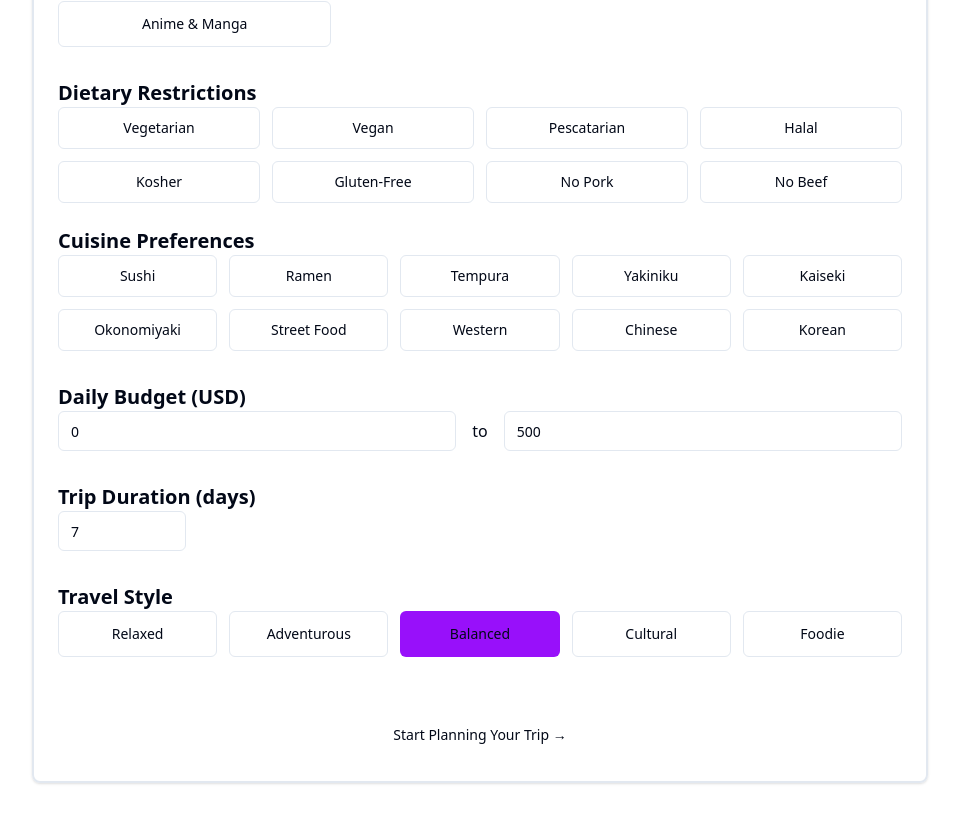
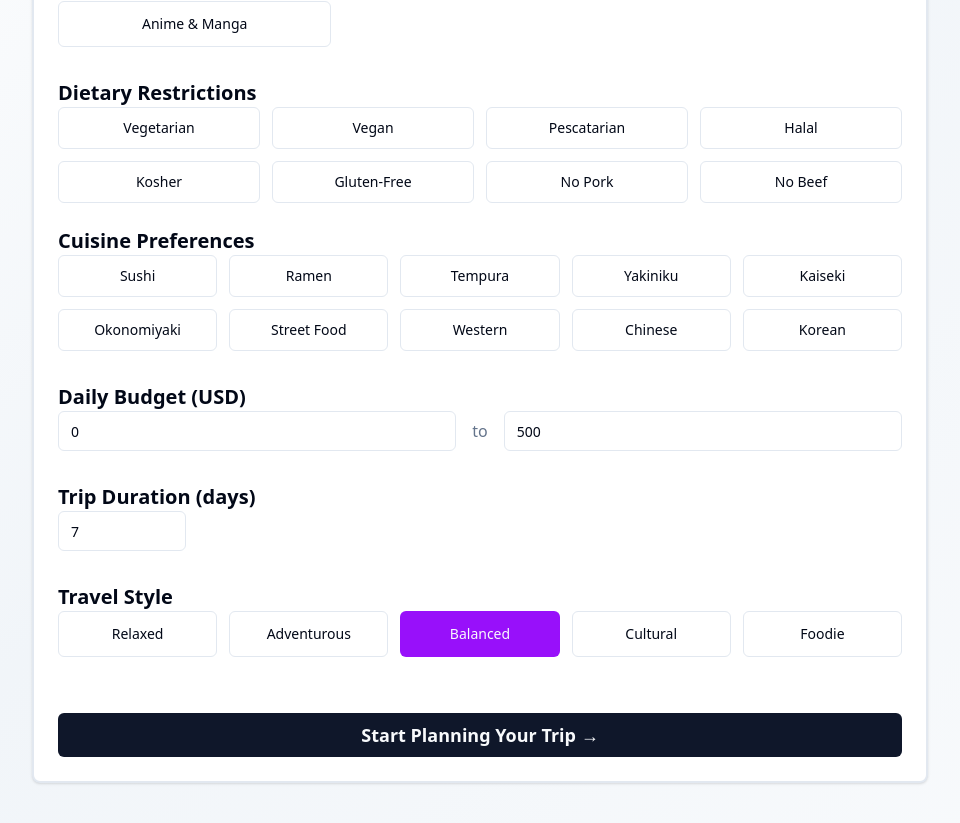
Before and after one commit to SagiTheDagi/japlan, a React app in the folder frontend/: page / in a window 1280 px wide. Shown: the part 381-1204 px from the top of the page, without its empty margins (160-1120 px from the left). Built offline with nearby package versions, Linux system fonts and the light colour scheme; no server answers; the HTML template or start-up script is replaced by a standard one.

Commit message:
used css variables

```diff
--- a/frontend/src/components/RestaurantBlock.tsx
+++ b/frontend/src/components/RestaurantBlock.tsx
@@ -49,7 +49,7 @@ export default function RestaurantBlock({
             <h3 className="font-semibold text-sm mb-1 line-clamp-1">
               {restaurant.name}
             </h3>
-            <p className="text-xs text-muted-foreground mb-2 line-clamp-2">
+            <p className="text-xs text-(--muted-foreground) mb-2 line-clamp-2">
               {restaurant.description}
             </p>
             <div className="flex items-center gap-2 flex-wrap">
--- a/frontend/src/components/ui/badge.tsx
+++ b/frontend/src/components/ui/badge.tsx
@@ -9,11 +9,11 @@ const badgeVariants = cva(
     variants: {
       variant: {
         default:
-          "border-transparent bg-primary text-primary-foreground hover:bg-primary/80",
+          "border-transparent bg-(--primary) text-(--primary-foreground) hover:bg-(--primary)/80",
         secondary:
-          "border-transparent bg-secondary text-secondary-foreground hover:bg-secondary/80",
+          "border-transparent bg-(--secondary) text-(--secondary-foreground) hover:bg-(--secondary)/80",
         destructive:
-          "border-transparent bg-destructive text-destructive-foreground hover:bg-destructive/80",
+          "border-transparent bg-(--destructive) text-(--destructive-foreground) hover:bg-(--destructive)/80",
         outline: "text-foreground",
       },
     },
--- a/frontend/src/components/ui/button.tsx
+++ b/frontend/src/components/ui/button.tsx
@@ -8,15 +8,15 @@ const buttonVariants = cva(
   {
     variants: {
       variant: {
-        default: "bg-primary text-primary-foreground hover:bg-primary/90",
+        default: "bg-(--primary) text-(--primary-foreground) hover:bg-(--primary)/90",
         destructive:
-          "bg-destructive text-destructive-foreground hover:bg-destructive/90",
+          "bg-(--destructive) text-(--destructive-foreground) hover:bg-(--destructive)/90",
         outline:
-          "border border-input bg-background hover:bg-accent hover:text-accent-foreground",
+          "border border-(--input) bg-(--background) hover:bg-(--accent) hover:text-(--accent-foreground)",
         secondary:
-          "bg-secondary text-secondary-foreground hover:bg-secondary/80",
-        ghost: "hover:bg-accent hover:text-accent-foreground",
-        link: "text-primary underline-offset-4 hover:underline",
+          "bg-(--secondary) text-(--secondary-foreground) hover:bg-(--secondary)/80",
+        ghost: "hover:bg-(--accent) hover:text-(--accent-foreground)",
+        link: "text-(--primary) underline-offset-4 hover:underline",
       },
       size: {
         default: "h-10 px-4 py-2",
--- a/frontend/src/components/ui/card.tsx
+++ b/frontend/src/components/ui/card.tsx
@@ -9,7 +9,7 @@ const Card = React.forwardRef<
   <div
     ref={ref}
     className={cn(
-      "rounded-lg border bg-card text-card-foreground shadow-sm",
+      "rounded-lg border bg-(--card) text-(--card-foreground) shadow-sm",
       className
     )}
     {...props}
@@ -50,7 +50,7 @@ const CardDescription = React.forwardRef<
 >(({ className, ...props }, ref) => (
   <p
     ref={ref}
-    className={cn("text-sm text-muted-foreground", className)}
+    className={cn("text-sm text-(--muted-foreground)", className)}
     {...props}
   />
 ))
--- a/frontend/src/components/ui/input.tsx
+++ b/frontend/src/components/ui/input.tsx
@@ -11,7 +11,7 @@ const Input = React.forwardRef<HTMLInputElement, InputProps>(
       <input
         type={type}
         className={cn(
-          "flex h-10 w-full rounded-md border border-input bg-background px-3 py-2 text-sm ring-offset-background file:border-0 file:bg-transparent file:text-sm file:font-medium file:text-foreground placeholder:text-muted-foreground focus-visible:outline-none focus-visible:ring-2 focus-visible:ring-ring focus-visible:ring-offset-2 disabled:cursor-not-allowed disabled:opacity-50",
+          "flex h-10 w-full rounded-md border border-(--input) bg-(--background) px-3 py-2 text-sm ring-offset-background file:border-0 file:bg-transparent file:text-sm file:font-medium file:text-(--foreground) placeholder:text-(--muted-foreground) focus-visible:outline-none focus-visible:ring-2 focus-visible:ring-ring focus-visible:ring-offset-2 disabled:cursor-not-allowed disabled:opacity-50",
           className
         )}
         ref={ref}
--- a/frontend/src/components/ui/tabs.tsx
+++ b/frontend/src/components/ui/tabs.tsx
@@ -12,7 +12,7 @@ const TabsList = React.forwardRef<
   <TabsPrimitive.List
     ref={ref}
     className={cn(
-      "inline-flex h-10 items-center justify-center rounded-md bg-muted p-1 text-muted-foreground",
+      "inline-flex h-10 items-center justify-center rounded-md bg-(--muted) p-1 text-(--muted-foreground)",
       className
     )}
     {...props}
@@ -27,7 +27,7 @@ const TabsTrigger = React.forwardRef<
   <TabsPrimitive.Trigger
     ref={ref}
     className={cn(
-      "inline-flex items-center justify-center whitespace-nowrap rounded-sm px-3 py-1.5 text-sm font-medium ring-offset-background transition-all focus-visible:outline-none focus-visible:ring-2 focus-visible:ring-ring focus-visible:ring-offset-2 disabled:pointer-events-none disabled:opacity-50 data-[state=active]:bg-background data-[state=active]:text-foreground data-[state=active]:shadow-sm",
+      "inline-flex items-center justify-center whitespace-nowrap rounded-sm px-3 py-1.5 text-sm font-medium ring-offset-background transition-all focus-visible:outline-none focus-visible:ring-2 focus-visible:ring-ring focus-visible:ring-offset-2 disabled:pointer-events-none disabled:opacity-50 data-[state=active]:bg-(--background) data-[state=active]:text-(--foreground) data-[state=active]:shadow-sm",
       className
     )}
     {...props}
--- a/frontend/src/index.css
+++ b/frontend/src/index.css
@@ -2,69 +2,58 @@
 
 @layer base {
   :root {
-    --background: 0 0% 100%;
-    --foreground: 222.2 84% 4.9%;
-    --card: 0 0% 100%;
-    --card-foreground: 222.2 84% 4.9%;
-    --popover: 0 0% 100%;
-    --popover-foreground: 222.2 84% 4.9%;
-    --primary: 222.2 47.4% 11.2%;
-    --primary-foreground: 210 40% 98%;
-    --secondary: 210 40% 96.1%;
-    --secondary-foreground: 222.2 47.4% 11.2%;
-    --muted: 210 40% 96.1%;
-    --muted-foreground: 215.4 16.3% 46.9%;
-    --accent: 210 40% 96.1%;
-    --accent-foreground: 222.2 47.4% 11.2%;
-    --destructive: 0 84.2% 60.2%;
-    --destructive-foreground: 210 40% 98%;
-    --border: 214.3 31.8% 91.4%;
-    --input: 214.3 31.8% 91.4%;
-    --ring: 222.2 84% 4.9%;
+    --background: hsl(0 0% 100%);
+    --foreground: hsl(222.2 84% 4.9%);
+    --card: hsl(0 0% 100%);
+    --card-foreground: hsl(222.2 84% 4.9%);
+    --popover: hsl(0 0% 100%);
+    --popover-foreground: hsl(222.2 84% 4.9%);
+    --primary: hsl(222.2 47.4% 11.2%);
+    --primary-foreground: hsl(210 40% 98%);
+    --secondary: hsl(210 40% 96.1%);
+    --secondary-foreground: hsl(222.2 47.4% 11.2%);
+    --muted: hsl(210 40% 96.1%);
+    --muted-foreground: hsl(215.4 16.3% 46.9%);
+    --accent: hsl(210 40% 96.1%);
+    --accent-foreground: hsl(222.2 47.4% 11.2%);
+    --destructive: hsl(0 84.2% 60.2%);
+    --destructive-foreground: hsl(210 40% 98%);
+    --border: hsl(214.3 31.8% 91.4%);
+    --input: hsl(214.3 31.8% 91.4%);
+    --ring: hsl(222.2 84% 4.9%);
     --radius: 0.5rem;
   }
 
   .dark {
-    --background: 222.2 84% 4.9%;
-    --foreground: 210 40% 98%;
-    --card: 222.2 84% 4.9%;
-    --card-foreground: 210 40% 98%;
-    --popover: 222.2 84% 4.9%;
-    --popover-foreground: 210 40% 98%;
-    --primary: 210 40% 98%;
-    --primary-foreground: 222.2 47.4% 11.2%;
-    --secondary: 217.2 32.6% 17.5%;
-    --secondary-foreground: 210 40% 98%;
-    --muted: 217.2 32.6% 17.5%;
-    --muted-foreground: 215 20.2% 65.1%;
-    --accent: 217.2 32.6% 17.5%;
-    --accent-foreground: 210 40% 98%;
-    --destructive: 0 62.8% 30.6%;
-    --destructive-foreground: 210 40% 98%;
-    --border: 217.2 32.6% 17.5%;
-    --input: 217.2 32.6% 17.5%;
-    --ring: 212.7 26.8% 83.9%;
+    --background: hsl(222.2 84% 4.9%);
+    --foreground: hsl(210 40% 98%);
+    --card: hsl(222.2 84% 4.9%);
+    --card-foreground: hsl(210 40% 98%);
+    --popover: hsl(222.2 84% 4.9%);
+    --popover-foreground: hsl(210 40% 98%);
+    /* Converted #0f172a to HSL */
+    --primary: hsl(222.2 47.4% 11.2%);
+    --primary-foreground: hsl(210 40% 98%);
+    --secondary: hsl(217.2 32.6% 17.5%);
+    --secondary-foreground: hsl(210 40% 98%);
+    --muted: hsl(217.2 32.6% 17.5%);
+    --muted-foreground: hsl(215 20.2% 65.1%);
+    --accent: hsl(217.2 32.6% 17.5%);
+    --accent-foreground: hsl(210 40% 98%);
+    --destructive: hsl(0 62.8% 30.6%);
+    --destructive-foreground: hsl(210 40% 98%);
+    --border: hsl(217.2 32.6% 17.5%);
+    --input: hsl(217.2 32.6% 17.5%);
+    --ring: hsl(212.7 26.8% 83.9%);
   }
 }
 
 @layer base {
   * {
-    border-color: hsl(var(--border));
+    border-color: var(--border);
   }
   body {
-    background-color: hsl(var(--background));
-    color: hsl(var(--foreground));
+    background-color: var(--background);
+    color: var(--foreground);
   }
 }
-
-html, body {
-  margin: 0;
-  padding: 0;
-  min-width: 320px;
-  min-height: 100vh;
-  scroll-behavior: smooth;
-}
-
-#root {
-  min-height: 100vh;
-}
--- a/frontend/src/pages/PreferencesPage.tsx
+++ b/frontend/src/pages/PreferencesPage.tsx
@@ -1,5 +1,4 @@
-import { useState } from 'react';
-import type { FormEvent } from 'react';
+import { useState, type FormEvent } from 'react';
 import { useNavigate } from 'react-router-dom';
 import type { UserPreferences } from '../types';
 import { Button } from '@/components/ui/button';
@@ -8,109 +7,78 @@ import { Label } from '@/components/ui/label';
 import { Card, CardContent, CardDescription, CardHeader, CardTitle } from '@/components/ui/card';
 import { cn } from '@/lib/utils';
 
-const hobbyOptions = [
-  'Temples & Shrines',
-  'Museums & Art',
-  'Nature & Parks',
-  'Food & Dining',
-  'Shopping',
-  'Nightlife',
-  'Technology',
-  'History & Culture',
-  'Photography',
-  'Anime & Manga',
+// --- Constants ---
+const HOBBY_OPTIONS = [
+  'Temples & Shrines', 'Museums & Art', 'Nature & Parks', 'Food & Dining',
+  'Shopping', 'Nightlife', 'Technology', 'History & Culture',
+  'Photography', 'Anime & Manga',
 ];
 
-const dietaryRestrictions = [
-  'Vegetarian',
-  'Vegan',
-  'Pescatarian',
-  'Halal',
-  'Kosher',
-  'Gluten-Free',
-  'No Pork',
-  'No Beef',
+const DIETARY_RESTRICTIONS = [
+  'Vegetarian', 'Vegan', 'Pescatarian', 'Halal',
+  'Kosher', 'Gluten-Free', 'No Pork', 'No Beef',
 ];
 
-const cuisinePreferences = [
-  'Sushi',
-  'Ramen',
-  'Tempura',
-  'Yakiniku',
-  'Kaiseki',
-  'Okonomiyaki',
-  'Street Food',
-  'Western',
-  'Chinese',
-  'Korean',
+const CUISINE_PREFERENCES = [
+  'Sushi', 'Ramen', 'Tempura', 'Yakiniku', 'Kaiseki',
+  'Okonomiyaki', 'Street Food', 'Western', 'Chinese', 'Korean',
 ];
 
-const travelStyles = [
-  { value: 'relaxed', label: 'Relaxed' },
-  { value: 'adventurous', label: 'Adventurous' },
-  { value: 'balanced', label: 'Balanced' },
-  { value: 'cultural', label: 'Cultural' },
-  { value: 'foodie', label: 'Foodie' },
+const TRAVEL_STYLES = [
+  { value: 'relaxed', label: 'Relaxed', color: 'bg-purple-600 hover:bg-purple-700' },
+  { value: 'adventurous', label: 'Adventurous', color: 'bg-purple-600 hover:bg-purple-700' },
+  { value: 'balanced', label: 'Balanced', color: 'bg-purple-600 hover:bg-purple-700' },
+  { value: 'cultural', label: 'Cultural', color: 'bg-purple-600 hover:bg-purple-700' },
+  { value: 'foodie', label: 'Foodie', color: 'bg-purple-600 hover:bg-purple-700' },
 ] as const;
 
-export default function PreferencesPage() {
-  const navigate = useNavigate();
-  const [formData, setFormData] = useState<Partial<UserPreferences>>({
+// --- Initial State Helper ---
+// Defining this avoids "undefined" checks throughout the code
+const INITIAL_STATE: UserPreferences = {
   hobbies: [],
   foodPreferences: {
     dietaryRestrictions: [],
     cuisinePreferences: [],
   },
-    budgetRange: {
-      min: 0,
-      max: 500,
-    },
+  budgetRange: { min: 0, max: 500 },
   tripDuration: 7,
   travelStyle: 'balanced',
-  });
+};
+
+export default function PreferencesPage() {
+  const navigate = useNavigate();
+  const [formData, setFormData] = useState<UserPreferences>(INITIAL_STATE);
+
+  // Generic array toggle helper
+  const toggleItem = (currentList: string[], item: string) => {
+    return currentList.includes(item)
+      ? currentList.filter((i) => i !== item)
+      : [...currentList, item];
+  };
 
   const handleHobbyToggle = (hobby: string) => {
-    setFormData((prev) => {
-      const hobbies = prev.hobbies || [];
-      const newHobbies = hobbies.includes(hobby)
-        ? hobbies.filter((h) => h !== hobby)
-        : [...hobbies, hobby];
-      return { ...prev, hobbies: newHobbies };
-    });
+    setFormData((prev) => ({
+      ...prev,
+      hobbies: toggleItem(prev.hobbies, hobby),
+    }));
   };
 
-  const handleDietaryToggle = (restriction: string) => {
-    setFormData((prev) => {
-      const restrictions = prev.foodPreferences?.dietaryRestrictions || [];
-      const newRestrictions = restrictions.includes(restriction)
-        ? restrictions.filter((r) => r !== restriction)
-        : [...restrictions, restriction];
-      return {
+  const handleFoodPreferenceToggle = (type: 'dietaryRestrictions' | 'cuisinePreferences', value: string) => {
+    setFormData((prev) => ({
       ...prev,
       foodPreferences: {
         ...prev.foodPreferences,
-          dietaryRestrictions: newRestrictions,
-          cuisinePreferences: prev.foodPreferences?.cuisinePreferences || [],
+        [type]: toggleItem(prev.foodPreferences[type], value),
       },
-      };
-    });
+    }));
   };
 
-  const handleCuisineToggle = (cuisine: string) => {
-    setFormData((prev) => {
-      const cuisines = prev.foodPreferences?.cuisinePreferences || [];
-      const newCuisines = cuisines.includes(cuisine)
-        ? cuisines.filter((c) => c !== cuisine)
-        : [...cuisines, cuisine];
-      return {
+  const handleBudgetChange = (field: 'min' | 'max', value: string) => {
+    const numValue = parseInt(value) || 0;
+    setFormData((prev) => ({
       ...prev,
-        foodPreferences: {
-          ...prev.foodPreferences,
-          dietaryRestrictions: prev.foodPreferences?.dietaryRestrictions || [],
-          cuisinePreferences: newCuisines,
-        },
-      };
-    });
+      budgetRange: { ...prev.budgetRange, [field]: numValue },
+    }));
   };
 
   const handleSubmit = (e: FormEvent) => {
@@ -120,9 +88,9 @@ export default function PreferencesPage() {
   };
 
   return (
-    <div className="min-h-screen bg-linear-to-br from-background via-muted to-muted/50 py-12 px-4">
+    <div className="min-h-screen bg-linear-to-br from-background via-(--muted) to-(--muted)/50 py-12 px-4">
       <div className="max-w-4xl mx-auto">
-        <Card className="border-2">
+        <Card className="border-2 shadow-sm">
           <CardHeader>
             <CardTitle className="text-4xl md:text-5xl">Plan Your Japan Trip</CardTitle>
             <CardDescription className="text-lg">
@@ -131,24 +99,29 @@ export default function PreferencesPage() {
           </CardHeader>
           <CardContent>
             <form onSubmit={handleSubmit} className="space-y-8">
+
               {/* Hobbies Section */}
               <div className="space-y-4">
                 <Label className="text-xl font-semibold">What are your interests?</Label>
                 <div className="grid grid-cols-2 md:grid-cols-3 gap-3">
-                  {hobbyOptions.map((hobby) => (
+                  {HOBBY_OPTIONS.map((hobby) => {
+                    const isSelected = formData.hobbies.includes(hobby);
+                    return (
                       <Button
                         key={hobby}
                         type="button"
-                      variant={formData.hobbies?.includes(hobby) ? "default" : "outline"}
+                        variant={isSelected ? "default" : "outline"}
                         onClick={() => handleHobbyToggle(hobby)}
+                        aria-pressed={isSelected}
                         className={cn(
-                        "h-auto py-3",
-                        formData.hobbies?.includes(hobby) && "bg-primary"
+                          "h-auto py-3 transition-all",
+                          isSelected && "bg-blue-600 hover:bg-blue-700 text-(--primary-foreground)"
                         )}
                       >
                         {hobby}
                       </Button>
-                  ))}
+                    );
+                  })}
                 </div>
               </div>
 
@@ -157,96 +130,88 @@ export default function PreferencesPage() {
                 <div className="space-y-4">
                   <Label className="text-xl font-semibold">Dietary Restrictions</Label>
                   <div className="grid grid-cols-2 md:grid-cols-4 gap-3">
-                    {dietaryRestrictions.map((restriction) => (
+                    {DIETARY_RESTRICTIONS.map((restriction) => {
+                      const isSelected = formData.foodPreferences.dietaryRestrictions.includes(restriction);
+                      return (
                         <Button
                           key={restriction}
                           type="button"
-                        variant={formData.foodPreferences?.dietaryRestrictions?.includes(restriction) ? "default" : "outline"}
+                          variant={isSelected ? "default" : "outline"}
                           size="sm"
-                        onClick={() => handleDietaryToggle(restriction)}
+                          onClick={() => handleFoodPreferenceToggle('dietaryRestrictions', restriction)}
+                          aria-pressed={isSelected}
                           className={cn(
                             "h-auto py-2.5",
-                          formData.foodPreferences?.dietaryRestrictions?.includes(restriction) && "bg-green-600 hover:bg-green-700"
+                            isSelected && "bg-green-600 hover:bg-green-700 text-white"
                           )}
                         >
                           {restriction}
                         </Button>
-                    ))}
+                      );
+                    })}
                   </div>
                 </div>
 
                 <div className="space-y-4">
                   <Label className="text-xl font-semibold">Cuisine Preferences</Label>
                   <div className="grid grid-cols-2 md:grid-cols-5 gap-3">
-                    {cuisinePreferences.map((cuisine) => (
+                    {CUISINE_PREFERENCES.map((cuisine) => {
+                      const isSelected = formData.foodPreferences.cuisinePreferences.includes(cuisine);
+                      return (
                         <Button
                           key={cuisine}
                           type="button"
-                        variant={formData.foodPreferences?.cuisinePreferences?.includes(cuisine) ? "default" : "outline"}
+                          variant={isSelected ? "default" : "outline"}
                           size="sm"
-                        onClick={() => handleCuisineToggle(cuisine)}
+                          onClick={() => handleFoodPreferenceToggle('cuisinePreferences', cuisine)}
+                          aria-pressed={isSelected}
                           className={cn(
                             "h-auto py-2.5",
-                          formData.foodPreferences?.cuisinePreferences?.includes(cuisine) && "bg-orange-600 hover:bg-orange-700"
+                            isSelected && "bg-orange-600 hover:bg-orange-700 text-white"
                           )}
                         >
                           {cuisine}
                         </Button>
-                    ))}
+                      );
+                    })}
                   </div>
                 </div>
               </div>
 
               {/* Budget Range */}
               <div className="space-y-4">
-                <Label className="text-xl font-semibold">Daily Budget (USD)</Label>
+                <Label htmlFor="budget-min" className="text-xl font-semibold">Daily Budget (USD)</Label>
                 <div className="flex items-center gap-4">
                   <Input
+                    id="budget-min"
                     type="number"
                     min="0"
-                    value={formData.budgetRange?.min || 0}
-                    onChange={(e) =>
-                      setFormData((prev) => ({
-                        ...prev,
-                        budgetRange: {
-                          min: parseInt(e.target.value) || 0,
-                          max: prev.budgetRange?.max || 500,
-                        },
-                      }))
-                    }
+                    value={formData.budgetRange.min}
+                    onChange={(e) => handleBudgetChange('min', e.target.value)}
+                    placeholder="Min"
                   />
-                  <span className="text-muted-foreground font-medium">to</span>
+                  <span className="text-(--muted-foreground) font-medium">to</span>
                   <Input
+                    id="budget-max"
                     type="number"
                     min="0"
-                    value={formData.budgetRange?.max || 500}
-                    onChange={(e) =>
-                      setFormData((prev) => ({
-                        ...prev,
-                        budgetRange: {
-                          min: prev.budgetRange?.min || 0,
-                          max: parseInt(e.target.value) || 500,
-                        },
-                      }))
-                    }
+                    value={formData.budgetRange.max}
+                    onChange={(e) => handleBudgetChange('max', e.target.value)}
+                    placeholder="Max"
                   />
                 </div>
               </div>
 
               {/* Trip Duration */}
               <div className="space-y-4">
-                <Label className="text-xl font-semibold">Trip Duration (days)</Label>
+                <Label htmlFor="duration" className="text-xl font-semibold">Trip Duration (days)</Label>
                 <Input
+                  id="duration"
                   type="number"
                   min="1"
                   max="30"
-                  value={formData.tripDuration || 7}
-                  onChange={(e) =>
-                    setFormData((prev) => ({
-                      ...prev,
-                      tripDuration: parseInt(e.target.value) || 7,
-                    }))
-                  }
+                  value={formData.tripDuration}
+                  onChange={(e) => setFormData(prev => ({ ...prev, tripDuration: parseInt(e.target.value) || 1 }))}
                   className="w-32"
                 />
               </div>
@@ -255,31 +220,30 @@ export default function PreferencesPage() {
               <div className="space-y-4">
                 <Label className="text-xl font-semibold">Travel Style</Label>
                 <div className="grid grid-cols-2 md:grid-cols-5 gap-3">
-                  {travelStyles.map((style) => (
+                  {TRAVEL_STYLES.map((style) => {
+                    const isSelected = formData.travelStyle === style.value;
+                    return (
                       <Button
                         key={style.value}
                         type="button"
-                      variant={formData.travelStyle === style.value ? "default" : "outline"}
-                      onClick={() =>
-                        setFormData((prev) => ({
-                          ...prev,
-                          travelStyle: style.value,
-                        }))
-                      }
+                        variant={isSelected ? "default" : "outline"}
+                        onClick={() => setFormData(prev => ({ ...prev, travelStyle: style.value }))}
+                        aria-pressed={isSelected}
                         className={cn(
                           "h-auto py-3",
-                        formData.travelStyle === style.value && "bg-purple-600 hover:bg-purple-700"
+                          isSelected && style.color
                         )}
                       >
                         {style.label}
                       </Button>
-                  ))}
+                    );
+                  })}
                 </div>
               </div>
 
               {/* Submit Button */}
               <div className="pt-6">
-                <Button type="submit" size="lg" className="w-full">
+                <Button type="submit" size="lg" className="w-full text-lg font-semibold bg-(--primary)">
                   Start Planning Your Trip →
                 </Button>
               </div>
```
Also changed, not shown: frontend/src/components/CalendarGrid.tsx (+7 -7 lines), frontend/src/pages/SandboxPage.tsx (+4 -4 lines). Lines whose indentation alone changed are shown as unchanged.
